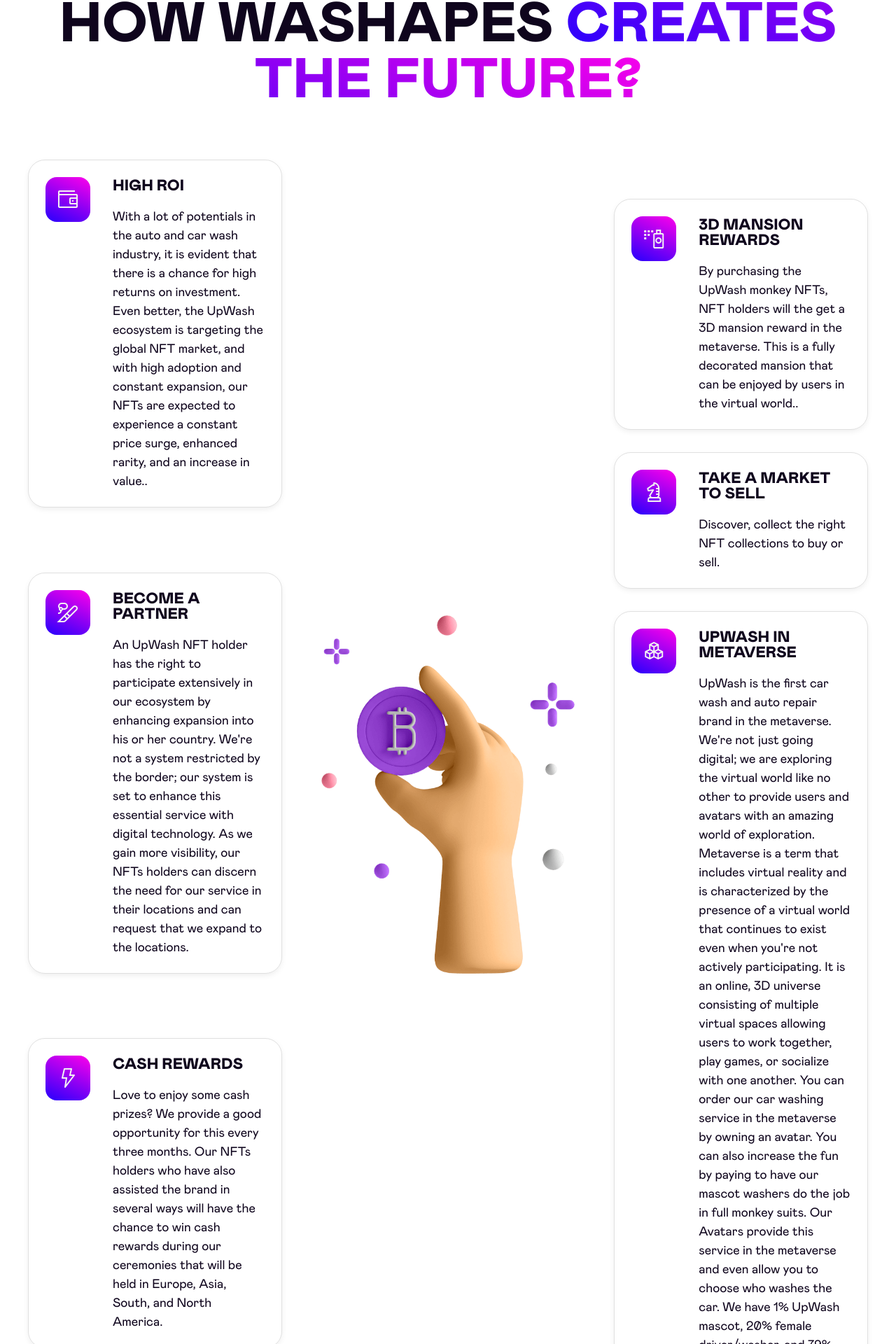
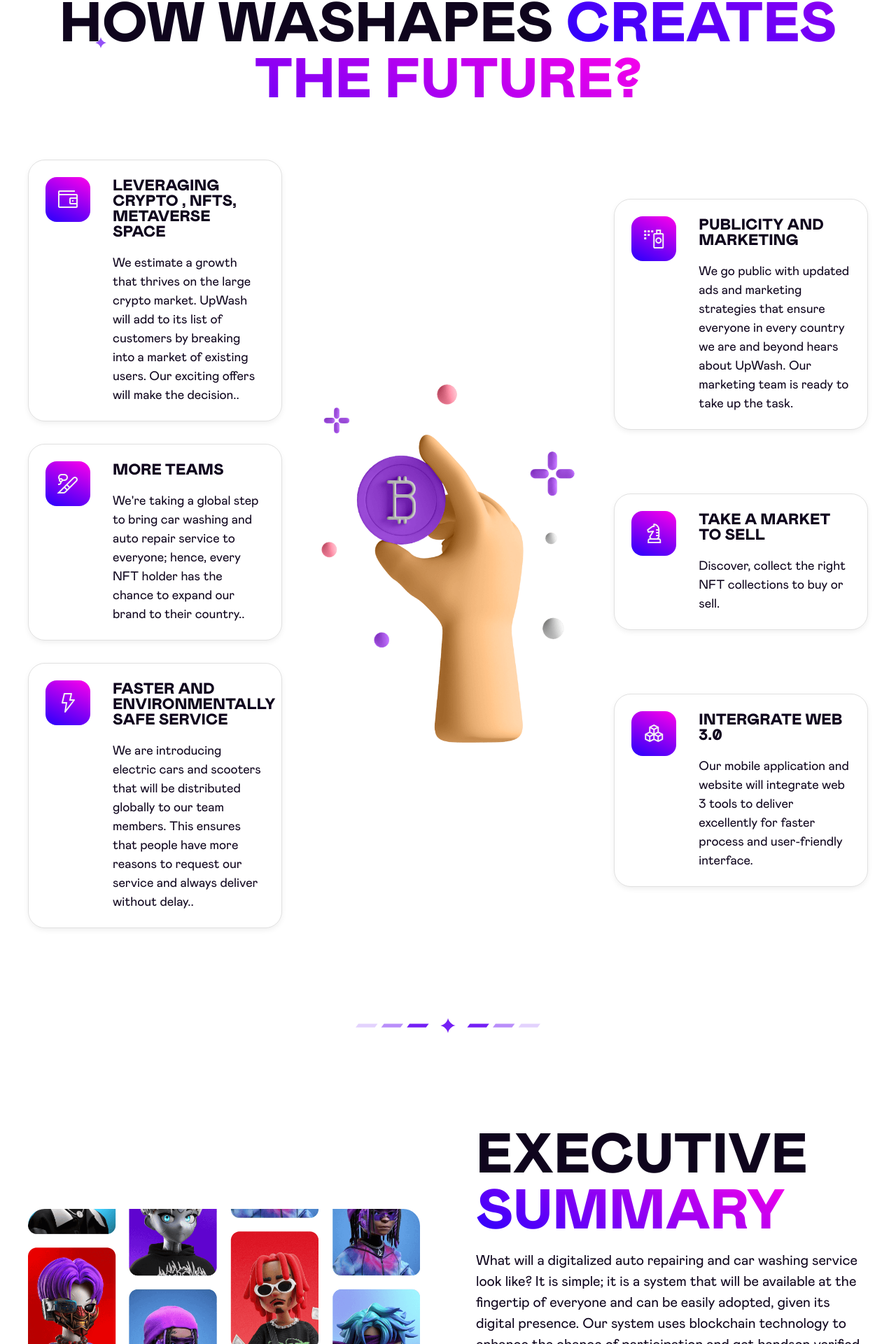
Before and after one commit to Omooba442/nerko_project, a Next.js app: page / in a window 1280 px wide. Shown: the part 1274-3194 px from the top of the page at 70% size. Built offline with nearby package versions, Linux system fonts and the light colour scheme; a web font is replaced by a local one.

Commit message:
Update ChoseUs5.js

```diff
--- a/components/choseus/ChoseUs5.js
+++ b/components/choseus/ChoseUs5.js
@@ -23,8 +23,10 @@
                                             </div>
                                         </div>
                                         <div className="uk-panel uk-width-expand@s">
-                                            <h3 className="uk-h5 uk-text-uppercase">High Roi</h3>
-                                            <p>With a lot of potentials in the auto and car wash industry, it is evident that there is a chance for high returns on investment. Even better, the UpWash ecosystem is targeting the global NFT market, and with high adoption and constant expansion, our NFTs are expected to experience a constant price surge, enhanced rarity, and an increase in value..</p>
+                                            <h3 className="uk-h5 uk-text-uppercase">Leveraging Crypto , Nfts, Metaverse Space</h3>
+                                            <p>We estimate a growth that thrives on the large crypto market. UpWash will
+add to its list of customers by breaking into a market of existing users.
+Our exciting offers will make the decision..</p>
                                         </div>
                                     </div>
                                 </div>
@@ -38,12 +40,10 @@
                                             </div>
                                         </div>
                                         <div className="uk-panel uk-width-expand@s">
-                                            <h3 className="uk-h5 uk-text-uppercase">Become A Partner</h3>
-                                            <p>An UpWash NFT holder has the right to participate extensively in our ecosystem
-by enhancing expansion into his or her country. We're not a system restricted by
-the border; our system is set to enhance this essential service with digital
-technology. As we gain more visibility, our NFTs holders can discern the need for
-our service in their locations and can request that we expand to the locations.</p>
+                                            <h3 className="uk-h5 uk-text-uppercase">More Teams</h3>
+                                            <p>We're taking a global step to bring car washing and auto repair
+service to everyone; hence, every NFT holder has the chance
+to expand our brand to their country..</p>
                                         </div>
                                     </div>
                                 </div>
@@ -57,11 +57,10 @@
                                             </div>
                                         </div>
                                         <div className="uk-panel uk-width-expand@s">
-                                            <h3 className="uk-h5 uk-text-uppercase">Cash Rewards</h3>
-                                            <p>Love to enjoy some cash prizes? We provide a good opportunity for this every
-three months. Our NFTs holders who have also assisted the brand in several
-ways will have the chance to win cash rewards during our ceremonies that will
-be held in Europe, Asia, South, and North America.</p>
+                                            <h3 className="uk-h5 uk-text-uppercase">Faster And Environmentally Safe Service</h3>
+                                            <p>We are introducing electric cars and scooters that will be distributed globally to
+our team members. This ensures that people have more reasons to request our service
+and always deliver without delay..</p>
                                         </div>
                                     </div>
                                 </div>
@@ -84,10 +83,10 @@
                                             </div>
                                         </div>
                                         <div className="uk-panel uk-width-expand@s">
-                                            <h3 className="uk-h5 uk-text-uppercase">3D Mansion Rewards</h3>
-                                            <p>By purchasing the UpWash monkey NFTs, NFT holders will the get a 3D
-mansion reward in the metaverse. This is a fully decorated mansion that can
-be enjoyed by users in the virtual world..</p>
+                                            <h3 className="uk-h5 uk-text-uppercase">Publicity And Marketing</h3>
+                                            <p>We go public with updated ads and marketing strategies that
+ensure everyone in every country we are and beyond hears about UpWash.
+Our marketing team is ready to take up the task.</p>
                                         </div>
                                     </div>
                                 </div>
@@ -119,16 +118,9 @@
                                             </div>
                                         </div>
                                         <div className="uk-panel uk-width-expand@s">
-                                            <h3 className="uk-h5 uk-text-uppercase">Upwash In Metaverse</h3>
-                                            <p>UpWash is the first car wash and auto repair brand in the metaverse. We're not just going digital; we are
-exploring the virtual world like no other to provide users and avatars with an amazing world of exploration.
-Metaverse is a term that includes virtual reality and is characterized by the presence of a virtual world that
-continues to exist even when you're not actively participating. It is an online, 3D universe consisting of
-multiple virtual spaces allowing users to work together, play games, or socialize with one another.
-You can order our car washing service in the metaverse by owning an avatar. You can also increase the fun
-by paying to have our mascot washers do the job in full monkey suits.
-Our Avatars provide this service in the metaverse and even allow you to choose who washes the car. We
-have 1% UpWash mascot, 20% female driver/washer, and 79% male driver/washer.</p>
+                                            <h3 className="uk-h5 uk-text-uppercase">Intergrate Web 3.0</h3>
+                                            <p>Our mobile application and website will integrate web 3 tools to deliver excellently
+for faster process and user-friendly interface.</p>
                                         </div>
                                     </div>
                                 </div>
```
